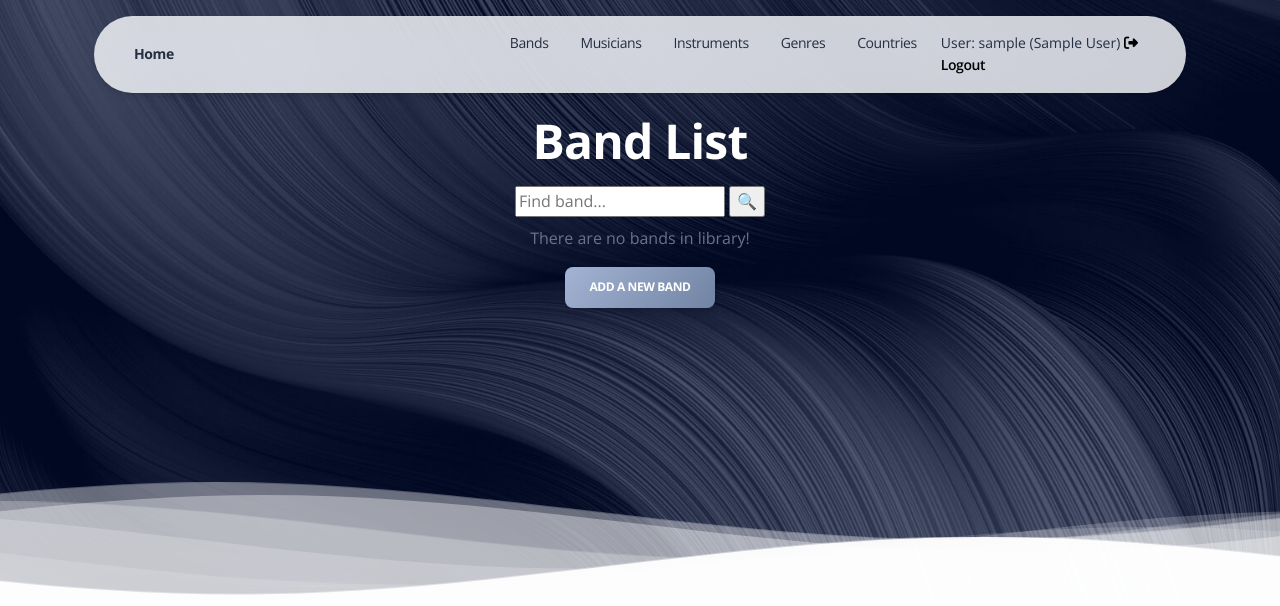
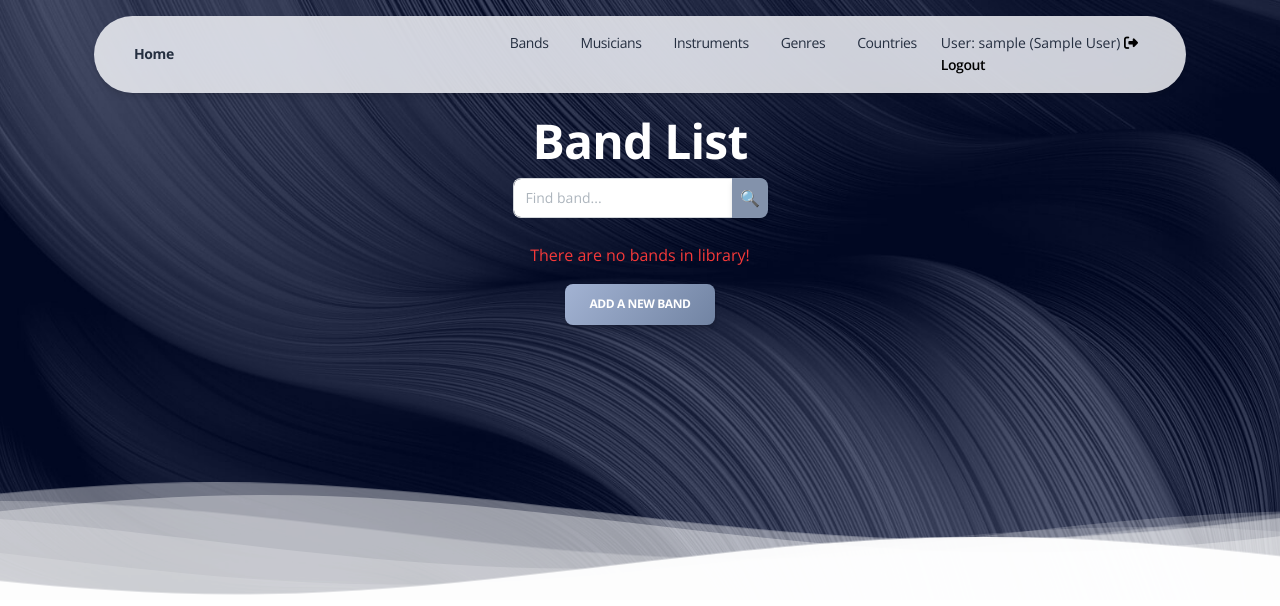
Before and after one commit to VladyslavKlevanskyi/music-world, a Django app: page /bands/ in a window 1280 px wide. Shown: the top 606 px of the page. Run offline with Django 4.2, Linux system fonts and the light colour scheme; the visitor is signed in with stand-in values (Sample User, id 1); data that the repository does not hold is empty; some libraries are stand-ins or nearby versions.

Commit message:
Modified searching

```diff
--- a/catalog/forms.py
+++ b/catalog/forms.py
@@ -19,7 +19,12 @@ class MusicianSearchForm(forms.Form):
         max_length=255,
         required=False,
         label="",
-        widget=forms.TextInput(attrs={"placeholder": "Find musician..."})
+        widget=forms.TextInput(
+            attrs={
+                "placeholder": "Find musician...",
+                "class": "form-control"
+            }
+        )
     )
 
 
@@ -43,7 +48,12 @@ class BandSearchForm(forms.Form):
         max_length=255,
         required=False,
         label="",
-        widget=forms.TextInput(attrs={"placeholder": "Find band..."})
+        widget=forms.TextInput(
+            attrs={
+                "placeholder": "Find band...",
+                "class": "form-control"
+            }
+        )
     )
 
 
@@ -52,7 +62,12 @@ class GenreSearchForm(forms.Form):
         max_length=63,
         required=False,
         label="",
-        widget=forms.TextInput(attrs={"placeholder": "Find genre..."})
+        widget=forms.TextInput(
+            attrs={
+                "placeholder": "Find genre...",
+                "class": "form-control"
+            }
+        )
     )
 
 
@@ -61,7 +76,12 @@ class CountrySearchForm(forms.Form):
         max_length=255,
         required=False,
         label="",
-        widget=forms.TextInput(attrs={"placeholder": "Find country..."})
+        widget=forms.TextInput(
+            attrs={
+                "placeholder": "Find country...",
+                "class": "form-control"
+            }
+        )
     )
 
 
@@ -70,5 +90,10 @@ class InstrumentSearchForm(forms.Form):
         max_length=63,
         required=False,
         label="",
-        widget=forms.TextInput(attrs={"placeholder": "Find instrument..."})
+        widget=forms.TextInput(
+            attrs={
+                "placeholder": "Find instrument...",
+                "class": "form-control"
+            }
+        )
     )
--- a/catalog/static/assets/css/custom-styles.css
+++ b/catalog/static/assets/css/custom-styles.css
@@ -23,3 +23,9 @@
 .text-light-gray {
     color: #c0c0c0
 }
+
+.btn-search {
+  margin-bottom: 0;
+  font-size: 1rem;
+  padding: 0.5rem
+}
--- a/catalog/views.py
+++ b/catalog/views.py
@@ -174,7 +174,7 @@ class InstrumentDeleteView(LoginRequiredMixin, generic.DeleteView):
 
 class MusicianListView(LoginRequiredMixin, generic.ListView):
     model = Musician
-    paginate_by = 4
+    paginate_by = 3
 
     def get_context_data(self, *, object_list=None, **kwargs):
         context = super(MusicianListView, self).get_context_data(**kwargs)
--- a/templates/catalog/band_list.html
+++ b/templates/catalog/band_list.html
@@ -22,7 +22,7 @@
         </div>
 
         <div class="row">
-          <div class="col-lg-3 text-center mx-auto mt-2">
+          <div class="col-lg-3 text-center mx-auto">
             {% block searching %}
               {% include "includes/searching.html" %}
             {% endblock %}
@@ -63,7 +63,7 @@
                 {% endfor %}
               </ul>
             {% else %}
-              <p>There are no bands in library!</p>
+              <p class="text-warning">There are no bands in library!</p>
             {% endif %}
           </div>
         </div>
--- a/templates/catalog/country_list.html
+++ b/templates/catalog/country_list.html
@@ -49,7 +49,7 @@
                 {% endfor %}
               </ul>
             {% else %}
-              <p>There are no countries in library!</p>
+              <p class="text-warning">There are no countries in library!</p>
             {% endif %}
           </div>
         </div>
--- a/templates/catalog/genre_list.html
+++ b/templates/catalog/genre_list.html
@@ -49,7 +49,7 @@
                 {% endfor %}
               </ul>
             {% else %}
-              <p>There are no genres in library!</p>
+              <p class="text-warning">There are no genres in library!</p>
             {% endif %}
           </div>
         </div>
--- a/templates/catalog/instrument_list.html
+++ b/templates/catalog/instrument_list.html
@@ -49,7 +49,7 @@
                 {% endfor %}
               </ul>
             {% else %}
-              <p>There are no instruments in library!</p>
+              <p class="text-warning">There are no instruments in library!</p>
             {% endif %}
           </div>
         </div>
--- a/templates/catalog/musician_list.html
+++ b/templates/catalog/musician_list.html
@@ -64,7 +64,7 @@
                 {% endfor %}
               </ul>
             {% else %}
-              <p>There are no musicians in library!</p>
+              <p class="text-warning">There are no musicians in library!</p>
             {% endif %}
           </div>
         </div>
--- a/templates/includes/searching.html
+++ b/templates/includes/searching.html
@@ -1,4 +1,8 @@
-<form action="" method="get">
-	{{ search_form }}
-	<input type="submit" value="🔍">
+<form action="" method="get" class="form-inline">
+	<div class="form-group">
+		<div class="input-group">
+			{{ search_form }}
+			<input class="btn input-group-addon bg-secondary btn-search" type="submit" value="🔍">
+		</div>
+	</div>
 </form>
```
